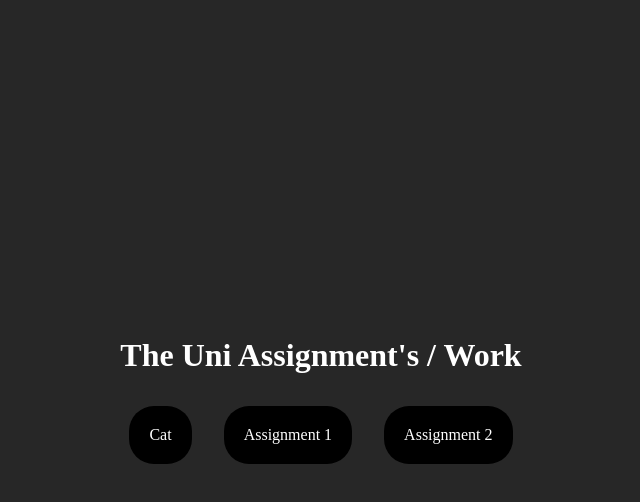
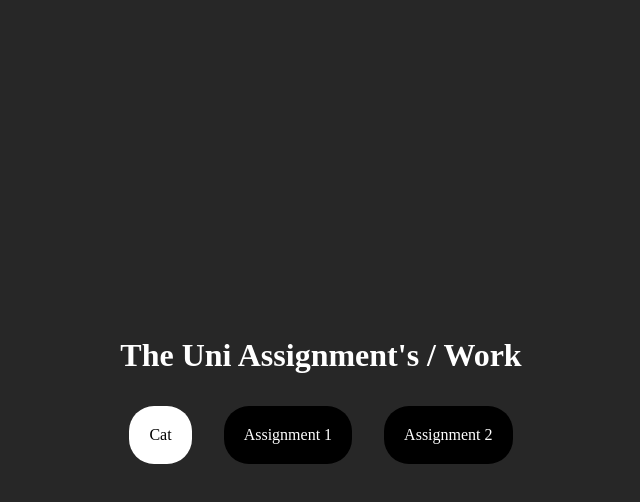
Before and after one commit to HooverOP/HooverOP.github.io, a plain HTML site: page index.html in a window 1280 px wide. In both pictures the pointer is over the link "Cat". Shown: the whole page, without its empty margins (319-959 px from the left). Drawn offline with Linux system fonts and the light colour scheme.

Commit message:
Dashboard

```diff
--- a/index.html
+++ b/index.html
@@ -27,6 +27,11 @@
         background-color: black;
         padding: 20px;
         border-radius: 25px;
+        transition: all 0.3s linear;
+      }
+      a:hover {
+        color: black;
+        background-color: white;
       }
     </style>
   </head>
```
